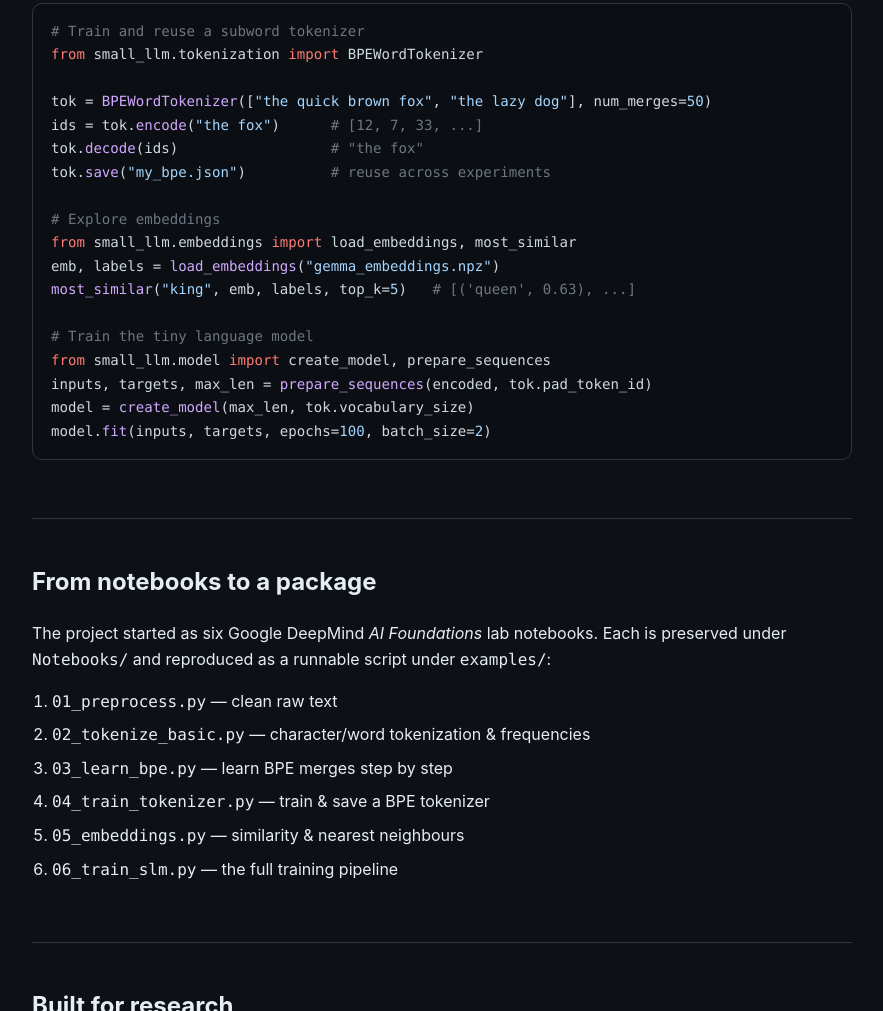
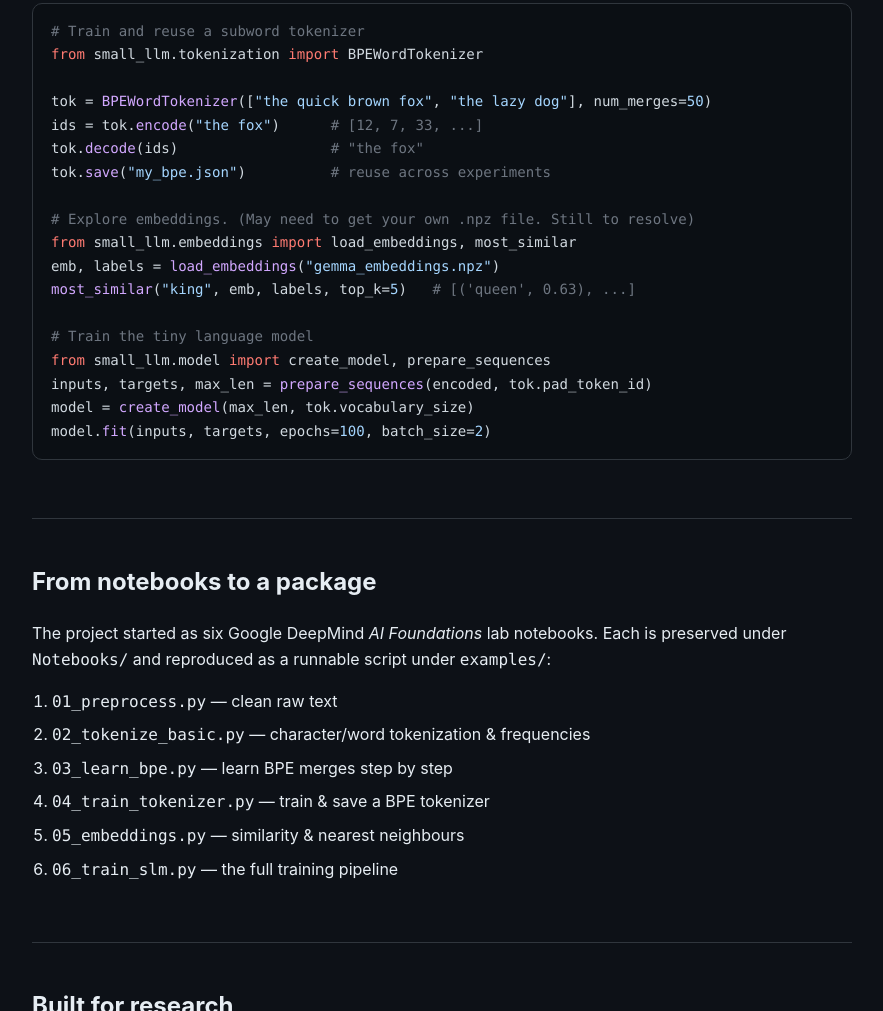
Before and after one commit to EnuhBlaise/Small_LLM_and_tokenizer, a plain HTML site: page docs/index.html in a window 1280 px wide. Shown: the part 1290-2301 px from the top of the page, without its empty margins (198-1081 px from the left). Drawn offline with Linux system fonts and the light colour scheme.

Commit message:
Enhance comment on embedding exploration
Updated comment to provide additional context about embedding usage.

```diff
--- a/docs/index.html
+++ b/docs/index.html
@@ -140,7 +140,7 @@ ids = tok.<span class="fn">encode</span>(<span class="str">"the fox"</span>)
 tok.<span class="fn">decode</span>(ids)                  <span class="cmt"># "the fox"</span>
 tok.<span class="fn">save</span>(<span class="str">"my_bpe.json"</span>)          <span class="cmt"># reuse across experiments</span>
 
-<span class="cmt"># Explore embeddings</span>
+<span class="cmt"># Explore embeddings. (May need to get your own .npz file. Still to resolve) </span>
 <span class="kw">from</span> small_llm.embeddings <span class="kw">import</span> load_embeddings, most_similar
 emb, labels = <span class="fn">load_embeddings</span>(<span class="str">"gemma_embeddings.npz"</span>)
 <span class="fn">most_similar</span>(<span class="str">"king"</span>, emb, labels, top_k=<span class="str">5</span>)   <span class="cmt"># [('queen', 0.63), ...]</span>
```
